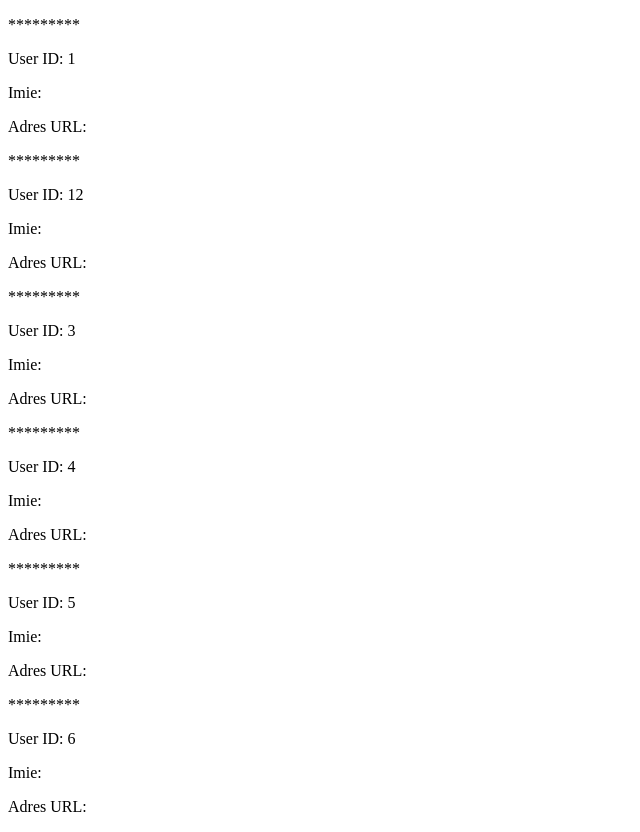
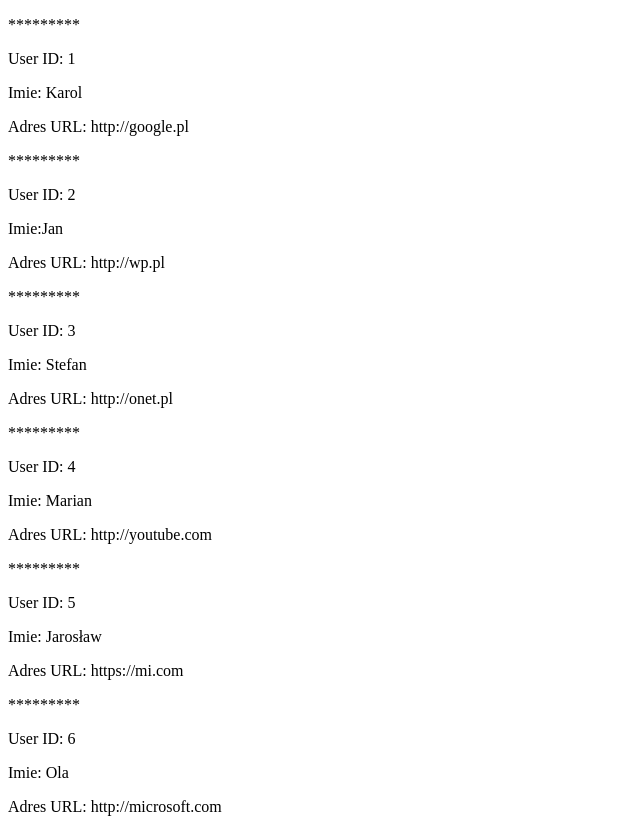
Before and after one commit to karol509x/ajax, a plain HTML site: page index.html in a window 1280 px wide. Shown: the whole page, without its empty margins (0-640 px from the left). Drawn offline with nearby package versions, Linux system fonts and the light colour scheme; no server answers.

Commit message:
scrolowanie

```diff
--- a/index.html
+++ b/index.html
@@ -7,33 +7,33 @@
 <body>
   <p>*********</p>
   <p>User ID: 1</p>
-  <p>Imie:</p>
-  <p>Adres URL:</p>
+  <p>Imie: Karol</p>
+  <p>Adres URL: http://google.pl</p>
 
    <p>*********</p>
-  <p>User ID: 12</p>
-  <p>Imie:</p>
-  <p>Adres URL:</p>
+  <p>User ID: 2</p>
+  <p>Imie:Jan</p>
+  <p>Adres URL: http://wp.pl</p>
 
    <p>*********</p>
   <p>User ID: 3</p>
-  <p>Imie:</p>
-  <p>Adres URL:</p>
+  <p>Imie: Stefan</p>
+  <p>Adres URL: http://onet.pl</p>
 
    <p>*********</p>
   <p>User ID: 4</p>
-  <p>Imie:</p>
-  <p>Adres URL:</p>
+  <p>Imie: Marian</p>
+  <p>Adres URL: http://youtube.com</p>
 
    <p>*********</p>
   <p>User ID: 5</p>
-  <p>Imie:</p>
-  <p>Adres URL:</p>
+  <p>Imie: Jarosław</p>
+  <p>Adres URL: https://mi.com</p>
 
    <p>*********</p>
   <p>User ID: 6</p>
-  <p>Imie:</p>
-  <p>Adres URL:</p>
+  <p>Imie: Ola</p>
+  <p>Adres URL: http://microsoft.com</p>
 
 
 <!--<button id="button" type="button">Przycisk</button> zapis do warsztat.js -->
--- a/js/INFINITE SCROLL.js
+++ b/js/INFINITE SCROLL.js
@@ -1,4 +1,20 @@
 'use strict';
 
 
-alert('loool');
+$(function () {
+    $(window).scroll(function () {
+        if (window.innerHeight + window.scrollY >= document.body.offsetHeight) {
+            $.ajax({
+                url: 'https://jsonplaceholder.typicode.com/users',
+                dataType: 'json',
+                success: function(response) {
+
+                },
+                onerror: function(error) {
+
+
+                }
+            });
+        }
+    });
+});
```
